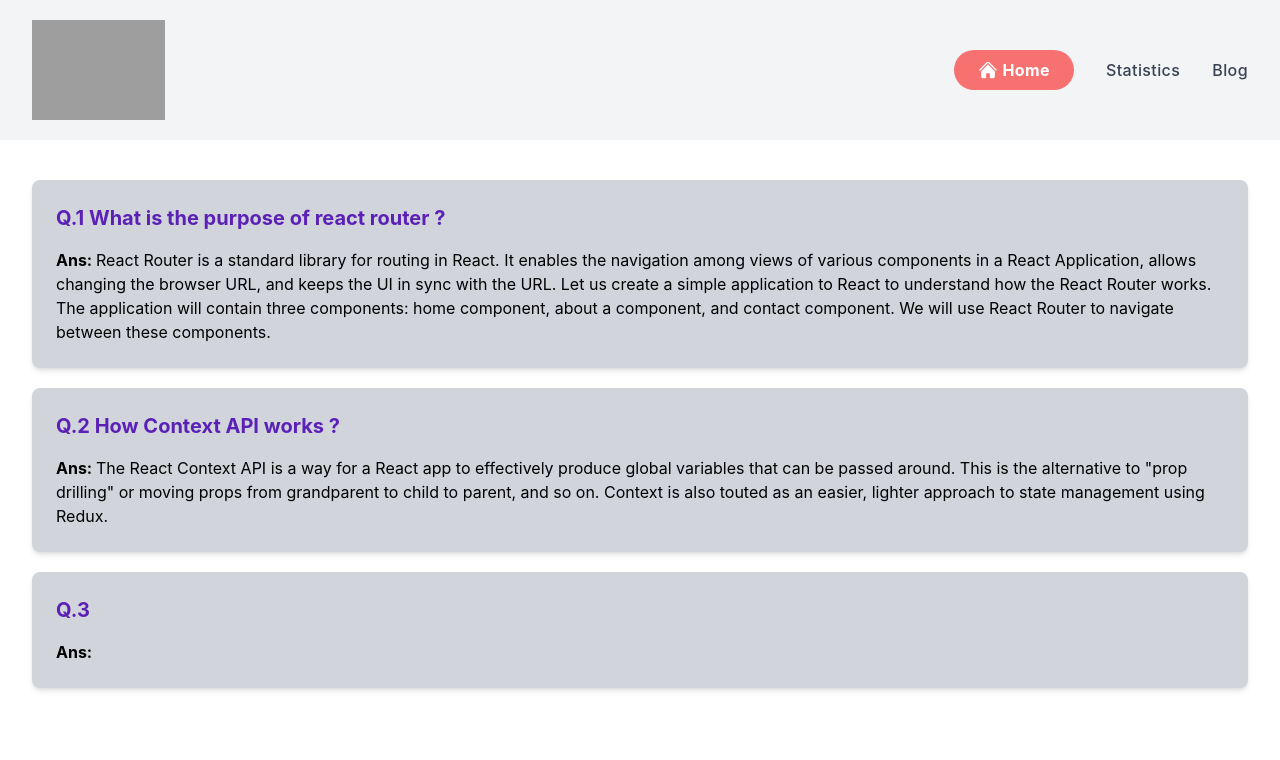
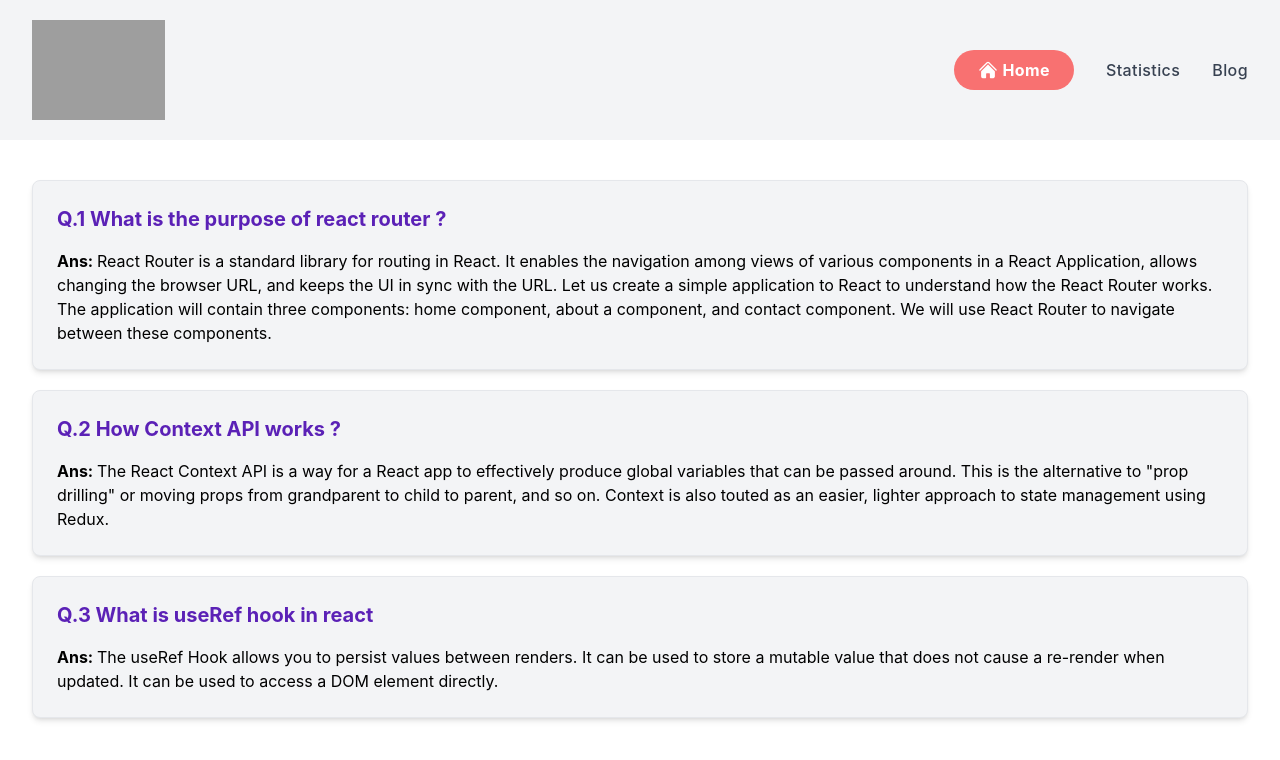
Before and after one commit to Arghya20/ph-assignment-9, a React (Create React App) app: page /blog in a window 1280 px wide. Shown: the top 760 px of the page. Built offline with nearby package versions, Linux system fonts and the light colour scheme; grey boxes are pictures that could not be loaded.

Commit message:
blog route complited

```diff
--- a/src/components/Blog/Blog.js
+++ b/src/components/Blog/Blog.js
@@ -3,7 +3,7 @@ import React from "react";
 const Blog = () => {
   return (
     <div className="mx-auto px-4 py-5 sm:max-w-xl md:max-w-full lg:max-w-screen-xl md:px-24 lg:px-8 lg:py-10 lg:flex-row">
-      <div className="bg-gray-300 p-6 rounded-lg shadow-md mb-5">
+      <div className="bg-gray-100 p-6 rounded-lg shadow-md mb-5 border">
         <h1 className="mb-4 text-xl font-bold text-violet-800">Q.1 What is the purpose of react router ?</h1>
         <p> <strong>Ans: </strong>
           React Router is a standard library for routing in React. It enables
@@ -16,16 +16,16 @@ const Blog = () => {
           components.
         </p>
       </div>
-      <div className="bg-gray-300 p-6 rounded-lg shadow-md mb-5">
+      <div className="bg-gray-100 p-6 rounded-lg shadow-md mb-5 border">
         <h1 className="mb-4 text-xl font-bold text-violet-800">Q.2 How Context API works ?</h1>
         <p> <strong>Ans: </strong>
         The React Context API is a way for a React app to effectively produce global variables that can be passed around. This is the alternative to "prop drilling" or moving props from grandparent to child to parent, and so on. Context is also touted as an easier, lighter approach to state management using Redux.
         </p>
       </div>
-      <div className="bg-gray-300 p-6 rounded-lg shadow-md mb-5">
-        <h1 className="mb-4 text-xl font-bold text-violet-800">Q.3 </h1>
+      <div className="bg-gray-100 p-6 rounded-lg shadow-md mb-5 border">
+        <h1 className="mb-4 text-xl font-bold text-violet-800">Q.3 What is useRef hook in react</h1>
         <p> <strong>Ans: </strong>
-
+        The useRef Hook allows you to persist values between renders. It can be used to store a mutable value that does not cause a re-render when updated. It can be used to access a DOM element directly.
         </p>
       </div>
     </div>
```
